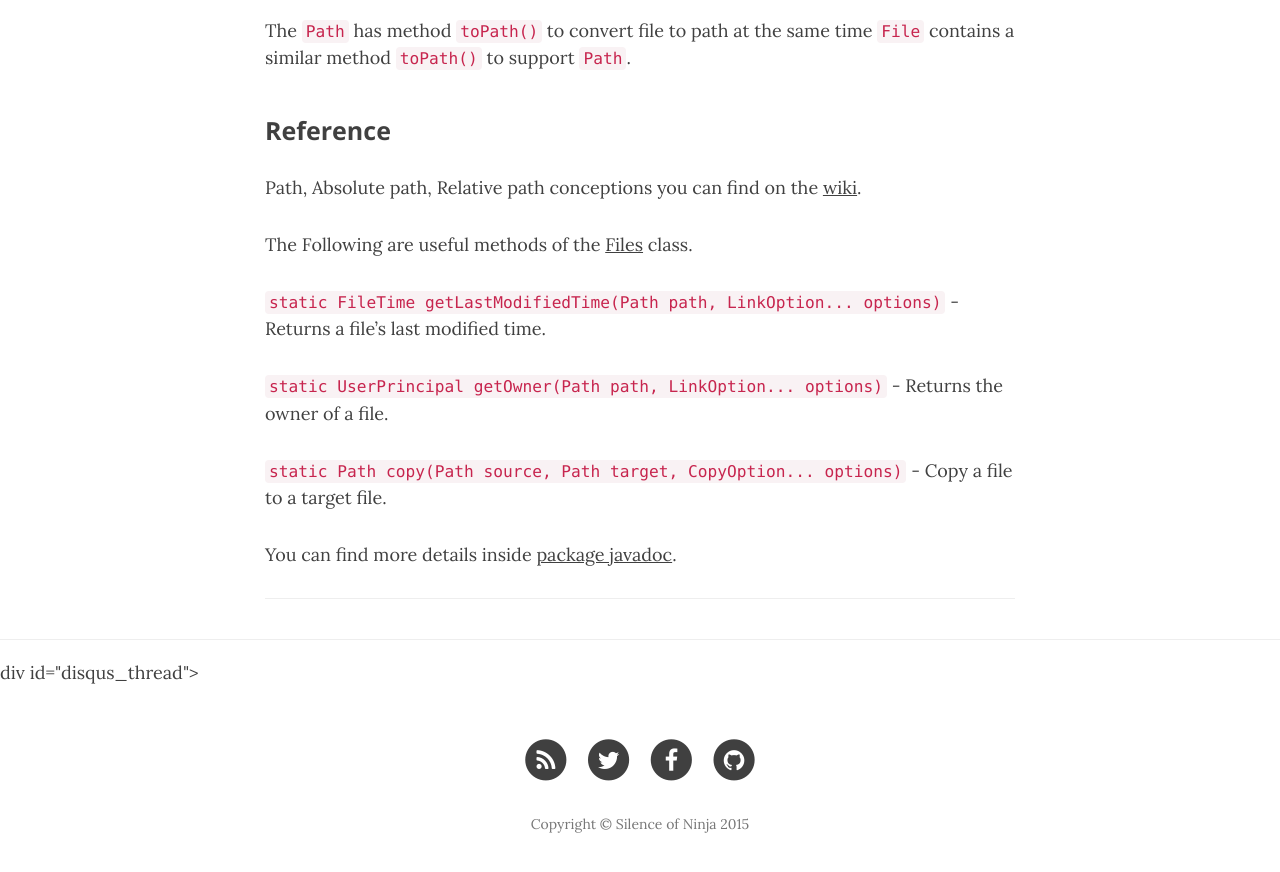
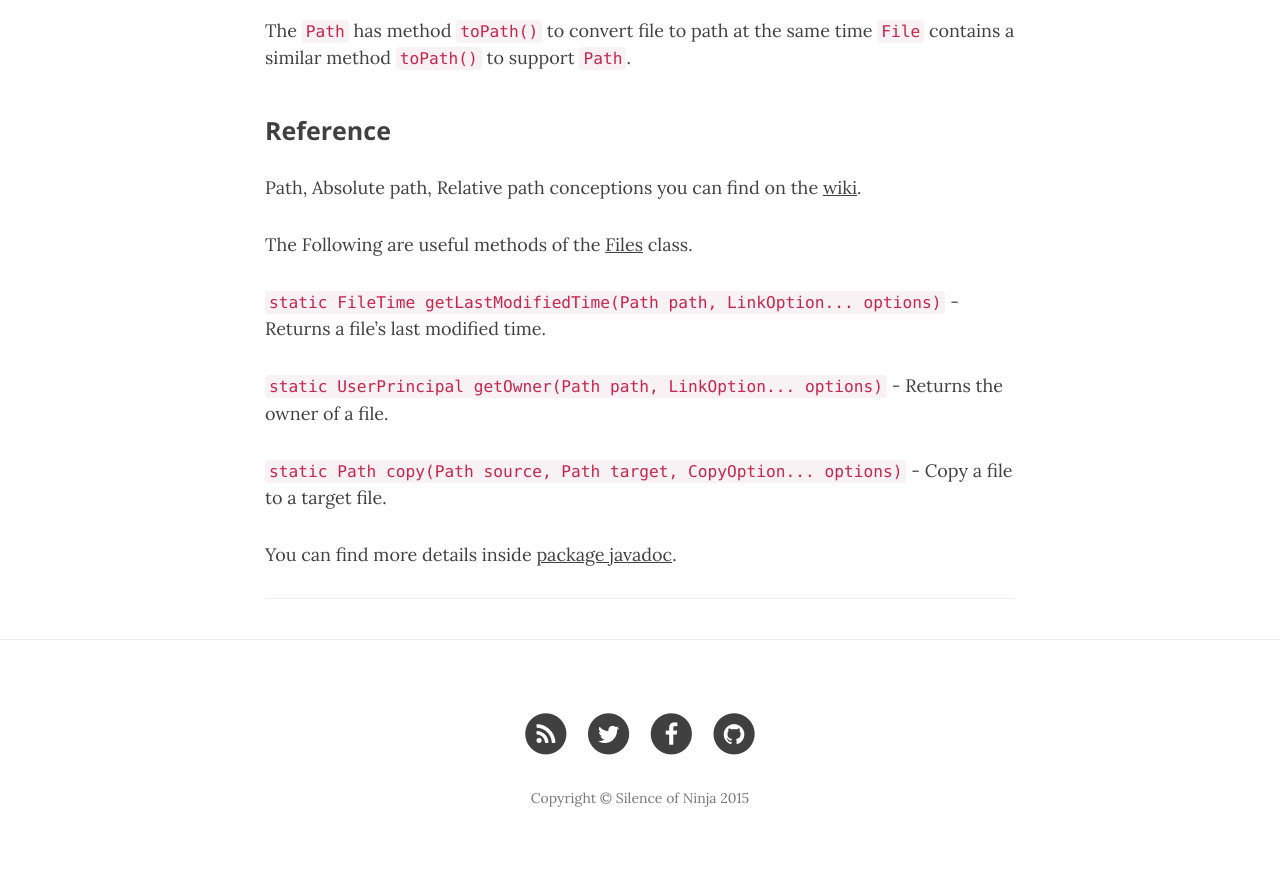
Before and after one commit to antonevane/devblog, a Jekyll site: the page built from _posts/2015-04-28-files-io-nio.md, in a window 1280 px wide and 900 px high, scrolled down 3512 px. Shown: the top 872 px of the window. Built offline with Jekyll 4.4.1, drawn with Linux system fonts in a browser that asks for light colours; nearby versions of some CDN libraries; comment, search, counter and statistics services are not loaded.

Commit message:
Fixed disqus markup

```diff
--- a/_includes/disqus_comments.html
+++ b/_includes/disqus_comments.html
@@ -1,4 +1,4 @@
-div id="disqus_thread"></div>
+<div id="disqus_thread"></div>
 <script type="text/javascript">
     /* * * CONFIGURATION VARIABLES * * */
     var disqus_shortname = '{{ disqus_name }}';
```
